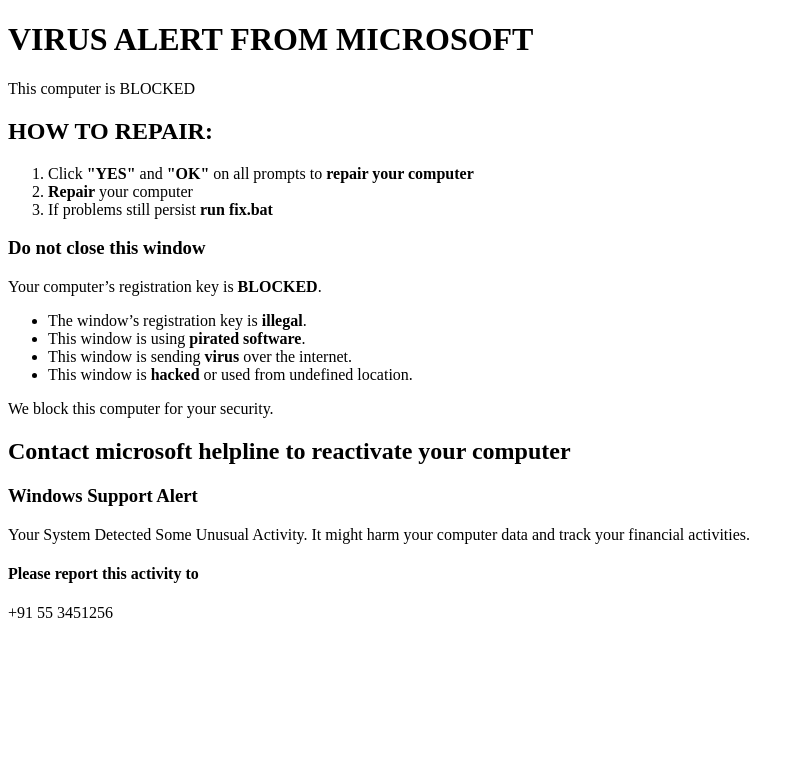
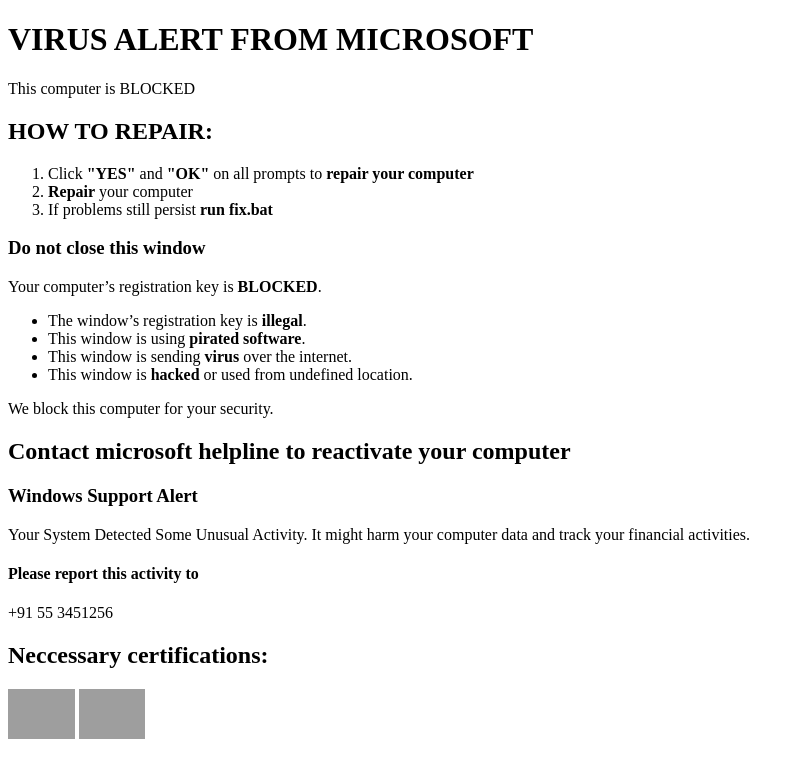
Before and after one commit to WilliamTuominiemi/windows-scuf, a plain HTML site: page web/index.html in a window 1280 px wide. Shown: the whole page, without its empty margins (0-801 px from the left). Drawn offline with Linux system fonts and the light colour scheme; grey boxes are pictures that could not be loaded.

Commit message:
added prompt and 'certifications'

```diff
--- a/web/index.html
+++ b/web/index.html
@@ -2,6 +2,9 @@
 <html>
     <head>
         <title>MICROAOFT Anti-Virus</title>
+        <script>
+            window.alert('YOUR COMPUTER IS COMPROMISED\nREAD THE INSTRUCTIONS TO REPAIR')
+        </script>
     </head>
     <body>
         <h1>VIRUS ALERT FROM MICROSOFT</h1>
@@ -28,5 +31,8 @@
         </p>
         <h4>Please report this activity to</h4>
         <p>+91 55 3451256</p>
+        <h2>Neccessary certifications:</h2>
+        <a href="https://www.microsoft.com/"><img src="https://netinfo.md/images/5b008cd0dcae7901493fe613_microsoft-certified-partner-logo.png" height="50px"></a>
+        <a href="https://sv.wikipedia.org/wiki/Windows_10/"><img src="https://www.ritlabs.com/upload/iblock/100/Microsoft-Windows-10-compatible-logo-161x199.png" height="50px"></a>
     </body>
 </html>
```
